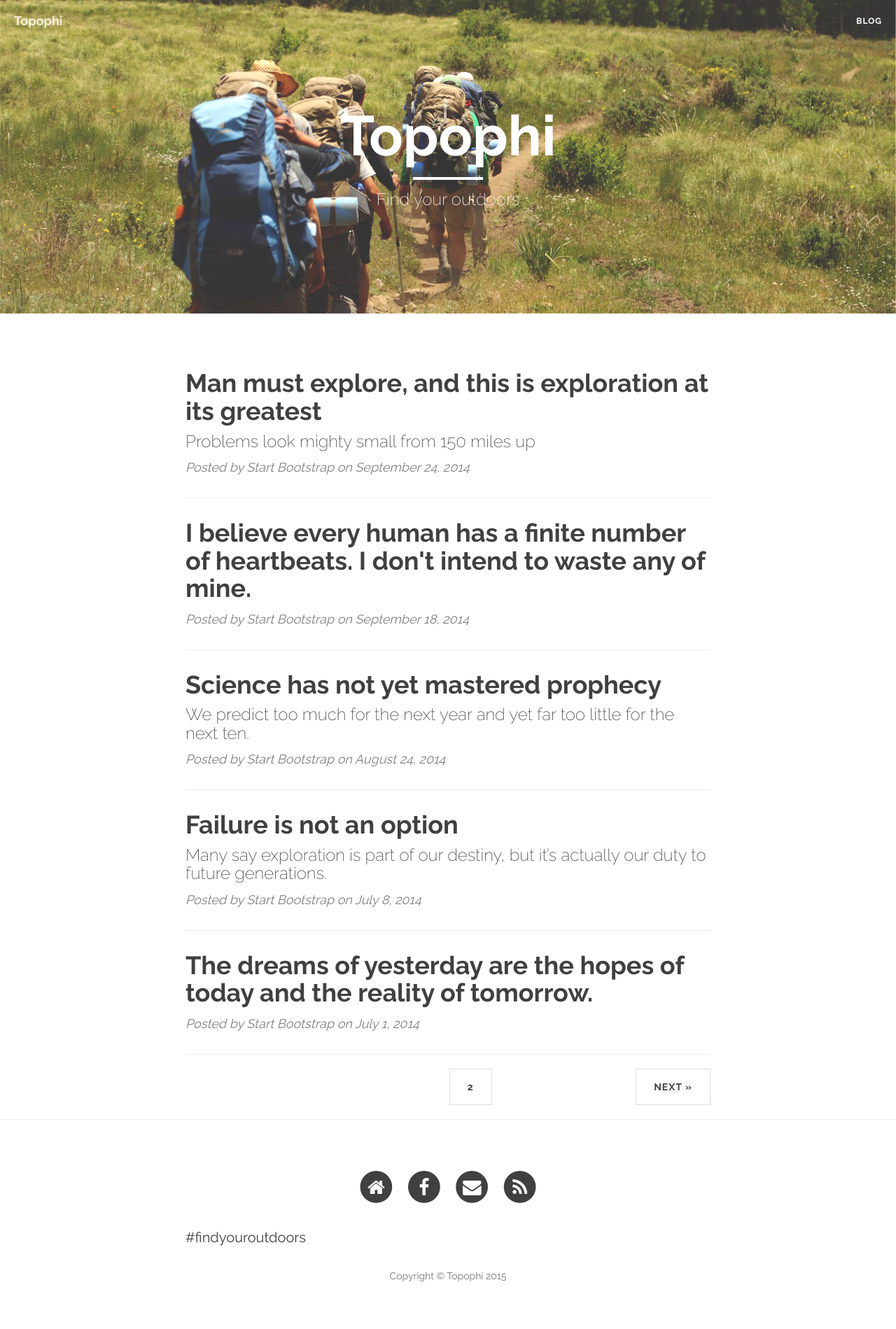
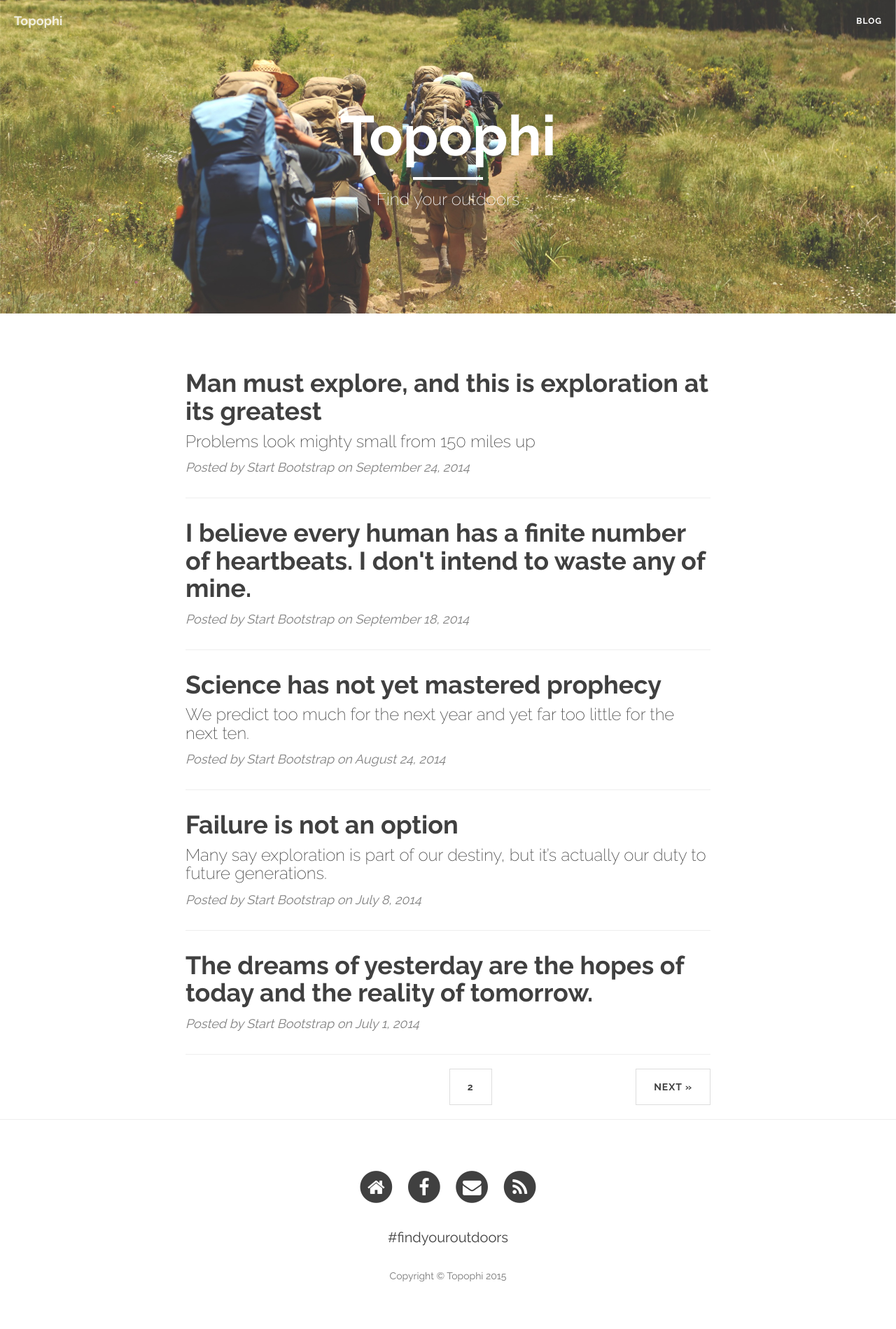
Before and after one commit to Topophi/topophi.github.io, a Jekyll site: the page built from index.html, in a window 1280 px wide. Shown: the whole page at 70% size. Built offline with Jekyll 4.4.1, drawn with Linux system fonts in a browser that asks for light colours; nearby versions of some CDN libraries; the list of posts is cut into pages by our own code.

Commit message:
Fixed link.

```diff
--- a/_includes/footer.html
+++ b/_includes/footer.html
@@ -6,7 +6,7 @@
                 <ul class="list-inline text-center">
                     {% if site.mainSiteUrl %}
                     <li>
-                        <a href="mailto:{{ site.mainSiteUrl }}" title='Home'>
+                        <a href="{{ site.mainSiteUrl }}" title='Home'>
                             <span class="fa-stack fa-lg">
                                 <i class="fa fa-circle fa-stack-2x"></i>
                                 <i class="fa fa-home fa-stack-1x fa-inverse"></i>
@@ -53,7 +53,7 @@
                         </a>
                     </li>
                 </ul>
-                <p>#findyouroutdoors</p>
+                <p class="text-center">#findyouroutdoors</p>
                 <p class="copyright text-muted">Copyright &copy; {{ site.title }} {{ site.time | date: '%Y' }}</p>
             </div>
         </div>
```
